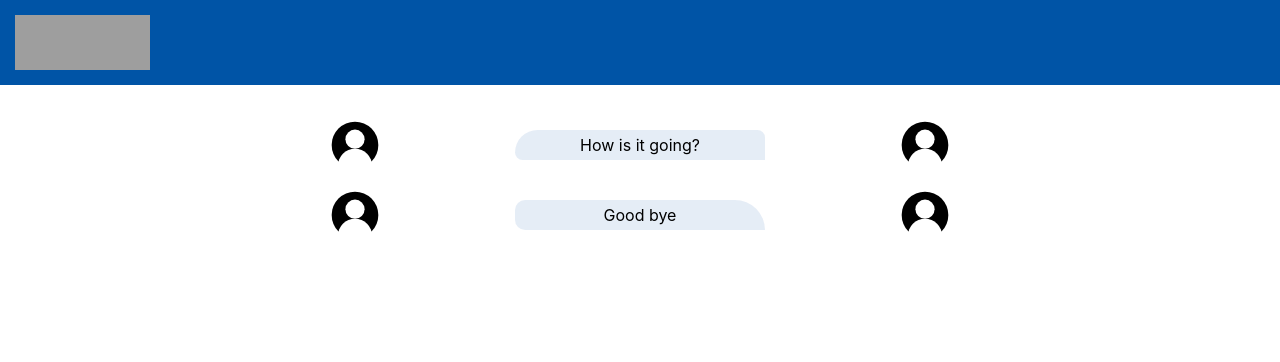
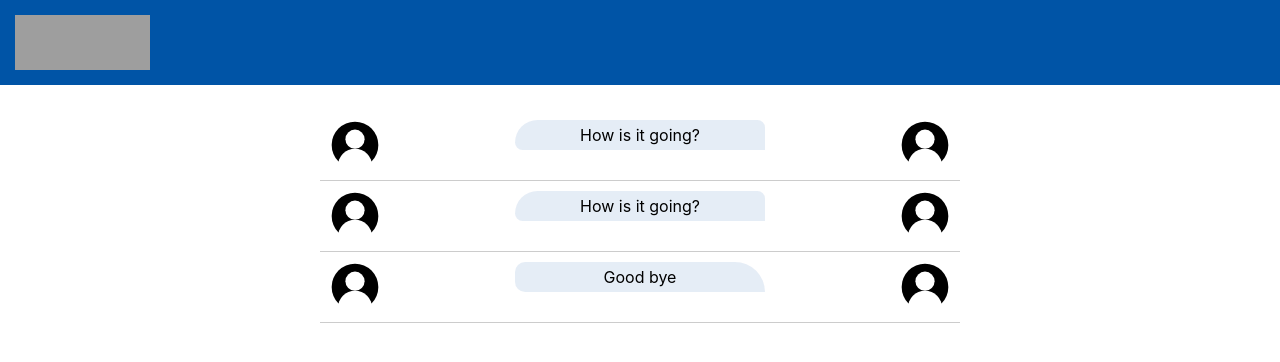
Before and after one commit to tjferguson/cmfc_web, a React (Create React App) app: page / in a window 1280 px wide. Shown: the top 362 px of the page. Built offline with nearby package versions, Linux system fonts and the light colour scheme; grey boxes are pictures that could not be loaded.

Commit message:
Animations

```diff
--- a/src/App.css
+++ b/src/App.css
@@ -11,6 +11,7 @@
   align-items: center;
   width: 50vw;
   justify-content: space-between;
+  border-bottom: 1px solid rgb(0, 0, 0, 0.2);
 }
 
 .Picture {
@@ -49,7 +50,18 @@
   flex-direction: column;
   align-items: center;
   width: 50vw;
-  justify-content: space-between;
+  justify-content: flex-end;
+  transition: 0.75s;
+  height: 30px;
+}
+
+.Conversation {
+  height: 50vh;
+  overflow-y: scroll;
+}
+
+.BackgroundConversation {
+  opacity: 0.5;
 }
 
 .rightUser {
--- a/src/App.js
+++ b/src/App.js
@@ -18,6 +18,63 @@ const chatHistory = [
         from: "A",
         timestamp: "100",
         message: "How is it going?"
+      },
+      {
+        from: "A",
+        timestamp: "100",
+        message: "Hello"
+      },
+      {
+        from: "A",
+        timestamp: "100",
+        message: "How is it going?"
+      },
+      {
+        from: "A",
+        timestamp: "100",
+        message: "Hello"
+      },
+      {
+        from: "A",
+        timestamp: "100",
+        message: "How is it going?"
+      }
+    ]
+  },
+  {
+    id: 4,
+    sponsor: "A",
+    sponsored: "B",
+    messages: [
+      {
+        from: "A",
+        timestamp: "100",
+        message: "Hello"
+      },
+      {
+        from: "A",
+        timestamp: "100",
+        message: "How is it going?"
+      },
+      {
+        from: "A",
+        timestamp: "100",
+        message: "Hello"
+      },
+      {
+        from: "A",
+        timestamp: "100",
+        message: "How is it going?"
+      },
+      {
+        from: "A",
+        timestamp: "100",
+        message: "Hello"
+      },
+      {
+        from: "A",
+        timestamp: "100",
+        message: "How is it going?"
       }
     ]
   },
@@ -26,6 +83,21 @@ const chatHistory = [
     sponsor: "C",
     sponsored: "D",
     messages: [
+      {
+        from: "D",
+        timestamp: "150",
+        message: "Good bye"
+      },
+      {
+        from: "D",
+        timestamp: "150",
+        message: "Good bye"
+      },
+      {
+        from: "D",
+        timestamp: "150",
+        message: "Good bye"
+      },
       {
         from: "D",
         timestamp: "150",
--- a/src/Preview.js
+++ b/src/Preview.js
@@ -12,16 +12,23 @@ const Preview = ({
   conversationShown
 }) => {
   const lastMessage = messages[messages.length - 1];
+  const showConversation = conversationShown === id;
   return (
     <div
-      className="Preview"
+      className={`Preview ${
+        conversationShown !== -1 && !showConversation
+          ? "BackgroundConversation"
+          : ""
+      }`}
       onClick={() => {
         previewClick(id);
       }}
     >
       <Picture photo={sponsorPicture} />
-      <div className="MessageContainer">
-        {conversationShown === id ? (
+      <div
+        className={`MessageContainer ${showConversation ? "Conversation" : ""}`}
+      >
+        {showConversation ? (
           messages.map((message, index) => {
             return (
               <Message
```
